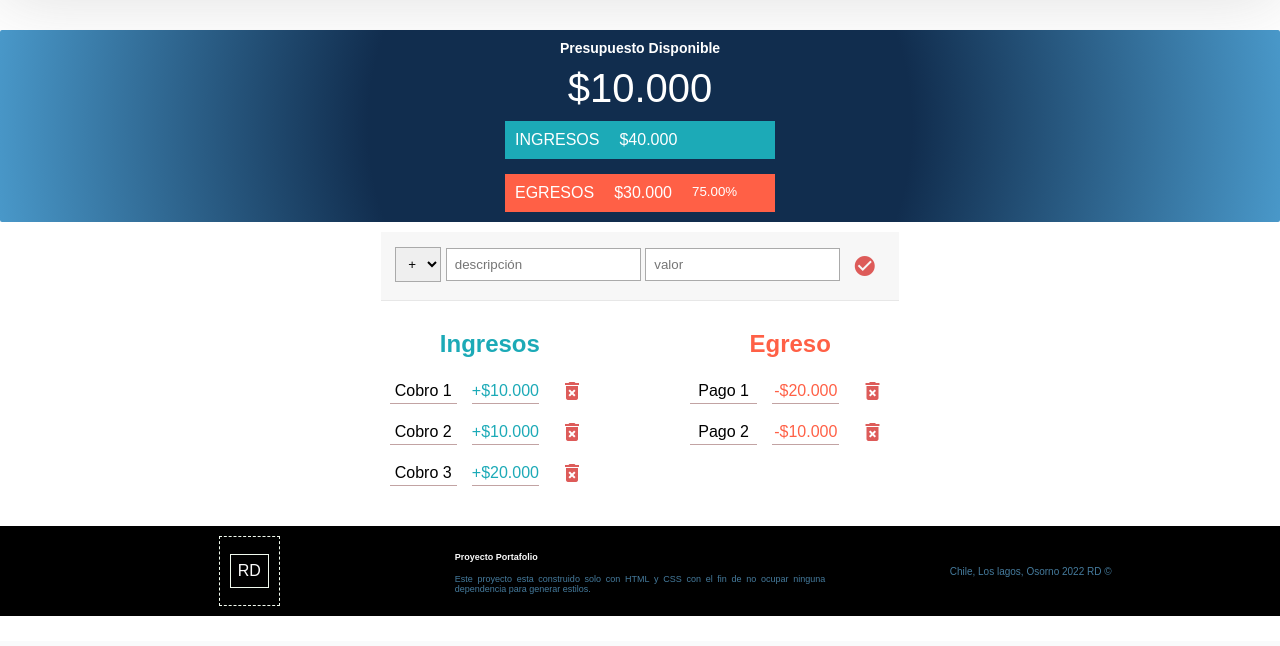
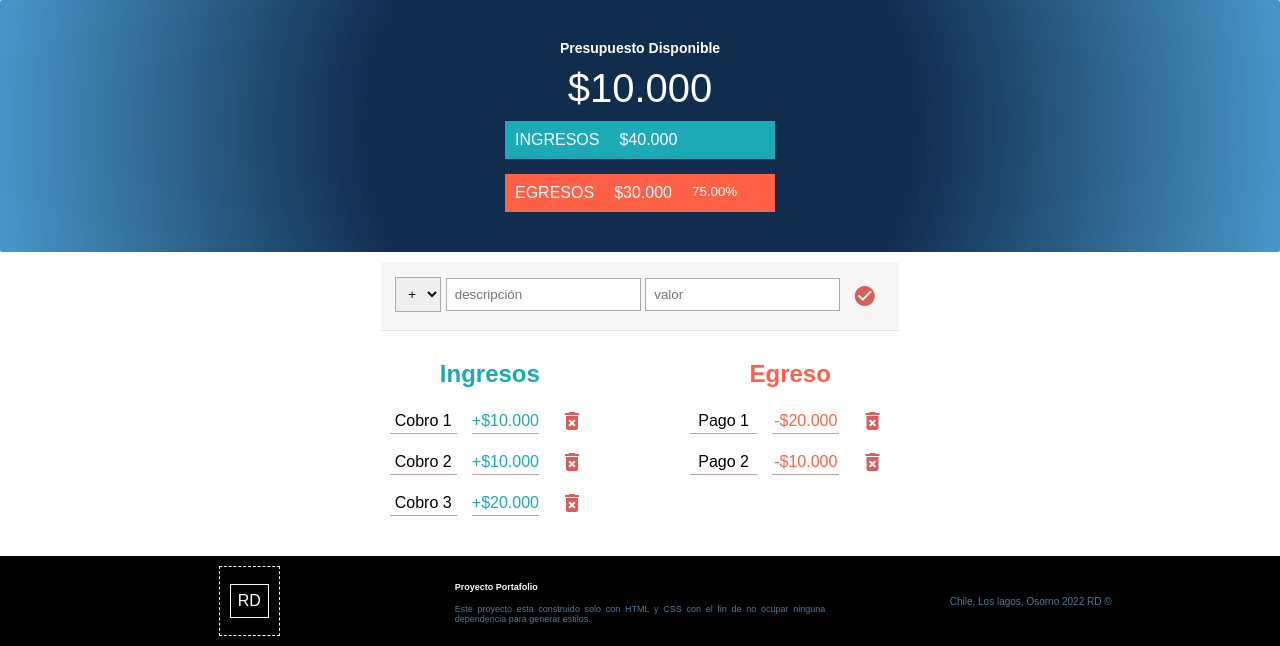
Before and after one commit to gustavo-sobarzo/PuroHtmlyCss, a PHP site: page /app/web/appPresupuesto.html in a window 1280 px wide. Shown: the part 159-805 px from the top of the page. Before the commit the page ends 775 px from the top, so only its background shows below. Run offline with PHP 8.4, Linux system fonts and the light colour scheme; some libraries are stand-ins or nearby versions.

Commit message:
Update45

```diff
--- a/css/appPresupuesto.css
+++ b/css/appPresupuesto.css
@@ -8,14 +8,12 @@ body {
   margin: auto;
 }
 .contenedor {
-  margin-top: 30px;
   padding-bottom: 40px;
   background: #fff;
 }
 .contenedorGrid {
   display: grid;
   grid-template-columns: 1fr;
-
   margin-left: auto;
   margin-right: auto;
   gap: 10px;
@@ -40,6 +38,8 @@ body {
   );
   color: #fff;
   border-radius: 2px;
+  padding-top: 30px;
+  padding-bottom: 30px;
 }
 .contEgreIngre {
   display: grid;
--- a/css/stylesHeadFooter.css
+++ b/css/stylesHeadFooter.css
@@ -4,7 +4,6 @@
 .cabecero {
   width: 100%;
   background: url(/imagenes/banner2.jpg);
-  text-align: center;
   background-size: cover;
   box-shadow: 0px 0px 70px rgba(102, 102, 102, 0.2);
   border-radius: 1px;
```
